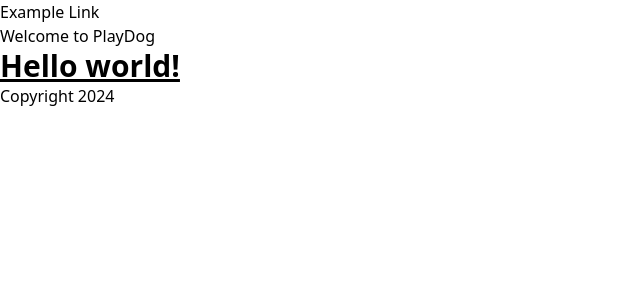
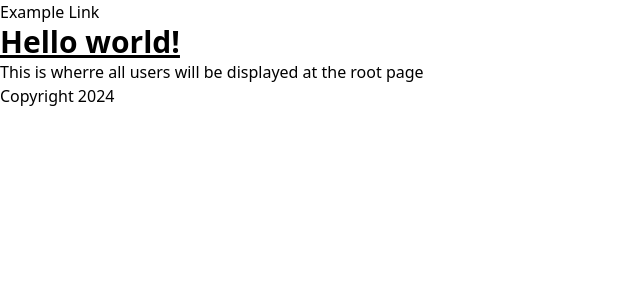
Before and after one commit to jmychalm13/play_dog_frontend, a React (Vite) app: page / in a window 1280 px wide. Shown: the top 300 px of the page, without its empty margins (0-640 px from the left). Built offline with nearby package versions, Linux system fonts and the light colour scheme.

Commit message:
added usersIndex component and passing into content

```diff
--- a/src/Content.jsx
+++ b/src/Content.jsx
@@ -1,8 +1,10 @@
+import { UsersIndex } from "./UsersIndex";
+
 export function Content() {
   return (
     <div>
-      <h1>Welcome to PlayDog</h1>
       <h1 className="text-3xl font-bold underline">Hello world!</h1>
+      <UsersIndex />
     </div>
   );
 }
--- /dev/null
+++ b/src/UsersIndex.jsx
@@ -0,0 +1,7 @@
+export function UsersIndex() {
+  return (
+    <div>
+      <h1>This is wherre all users will be displayed at the root page</h1>
+    </div>
+  );
+}
```
